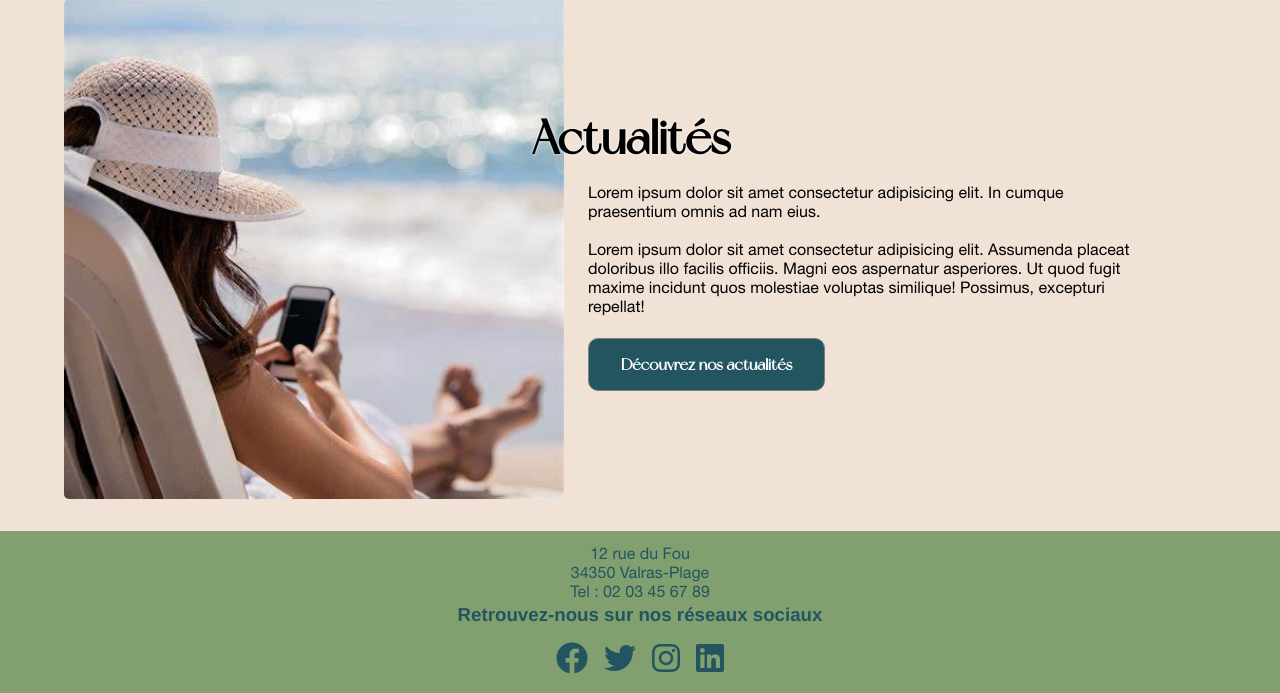
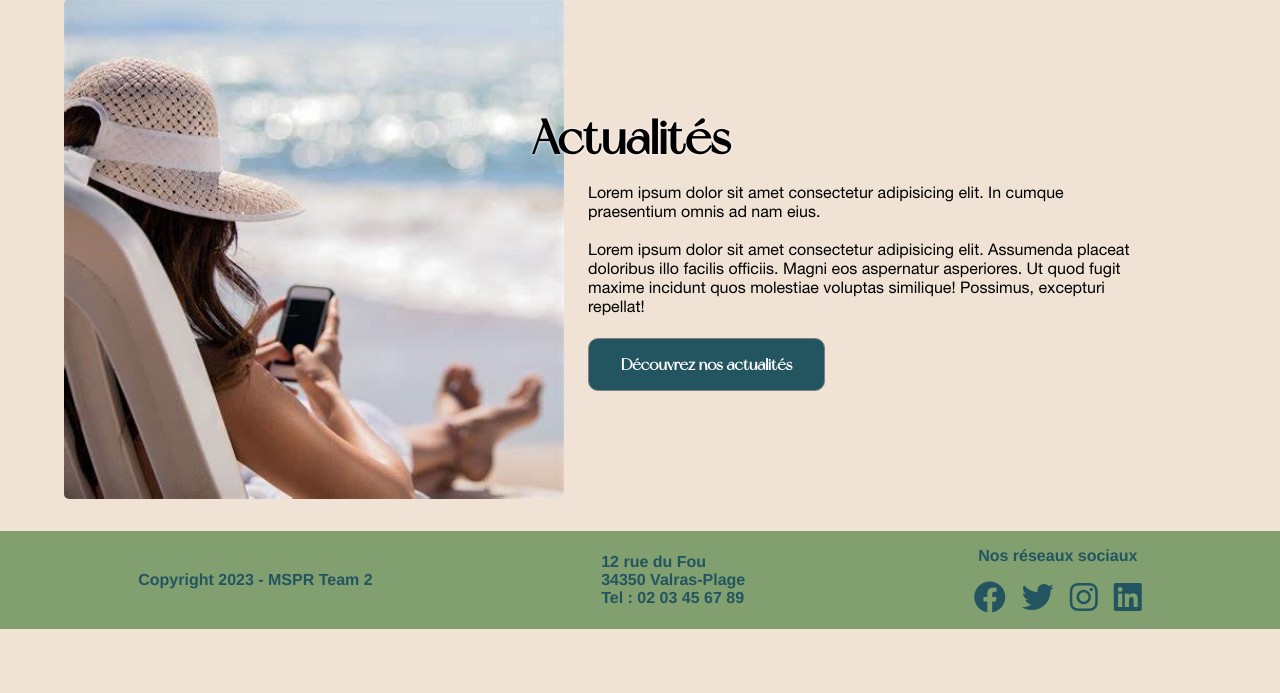
Before and after one commit to lclhugo/mspr-paillote-du-soleil, a Symfony app: template templates/home/index.html.twig in a window 1280 px wide. Shown: the part 1897-2590 px from the top of the page. After the commit the page ends 2526 px from the top, so only its background shows below. Run offline with Twig, Linux system fonts and the light colour scheme; the template is opened without the code that fills it, so the values that code supplies are empty; some libraries are stand-ins or nearby versions.

Commit message:
footer update

```diff
--- a/assets/css/pages/_home.scss
+++ b/assets/css/pages/_home.scss
@@ -188,7 +188,7 @@ li:hover {
     margin-left: 0.5rem;
     padding-left: 1rem;
     a {
-     font-family: variables.$miracle-font ;
+      font-family: variables.$miracle-font;
     }
 
     h3 {
@@ -327,8 +327,16 @@ footer {
   background-color: variables.$light-green;
   color: variables.$blue-green;
   padding: 1rem 2rem;
-  div {
+  display: flex;
+  flex-wrap: wrap;
+  gap: 1rem;
+  align-items: center;
+  justify-content: space-around;
+  font-weight: 600;
+
+  div .h3 {
     text-align: center;
+    margin-bottom: 1rem;
   }
 
   h3 {
--- a/public/css/style.css
+++ b/public/css/style.css
@@ -565,9 +565,16 @@ footer {
   background-color: #819f6f;
   color: #225560;
   padding: 1rem 2rem;
+  display: flex;
+  flex-wrap: wrap;
+  gap: 1rem;
+  align-items: center;
+  justify-content: space-around;
+  font-weight: 600;
 }
-footer div {
+footer div .h3 {
   text-align: center;
+  margin-bottom: 1rem;
 }
 footer h3 {
   margin-bottom: 1rem;
--- a/templates/partials/footer.html.twig
+++ b/templates/partials/footer.html.twig
@@ -1,13 +1,14 @@
 <footer>
-  <div class="acces">
-    <div class="adress">
-      <p>12 rue du Fou</p>
-      <p>34350 Valras-Plage</p>
-      <p>Tel : 02 03 45 67 89</p>
-    </div>
+  <div class="copyright">
+    <p>Copyright 2023 - MSPR Team 2</p>
+  </div>
+  <div class="adress">
+    <p>12 rue du Fou</p>
+    <p>34350 Valras-Plage</p>
+    <p>Tel : 02 03 45 67 89</p>
   </div>
   <div>
-    <h3>Retrouvez-nous sur nos réseaux sociaux</h3>
+    <p class="h3">Nos réseaux sociaux</p class="h3">
     <ul>
       <li>
         <a href="https://facebook.com" target="_blank"
```
Also changed, not shown: 1 other file.
